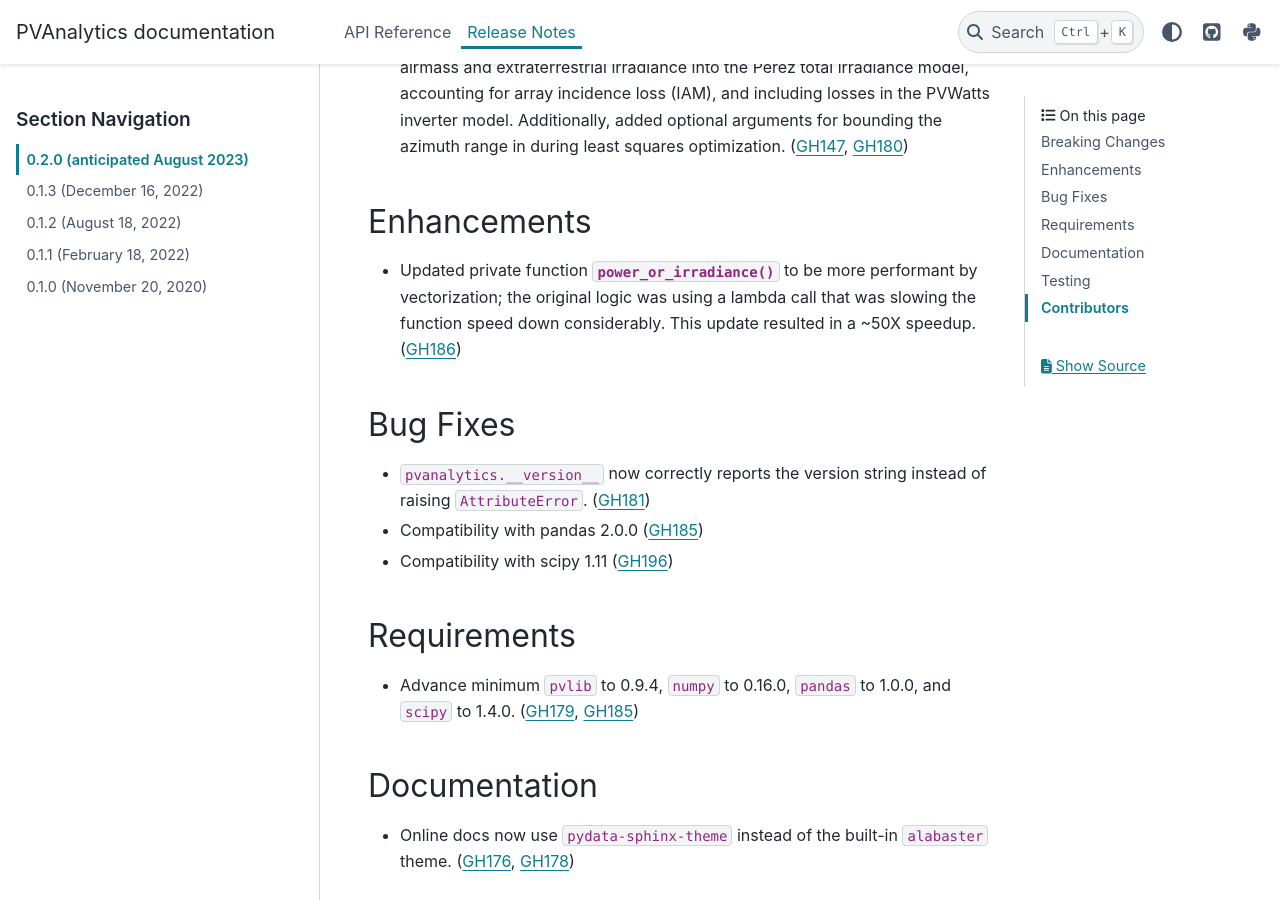
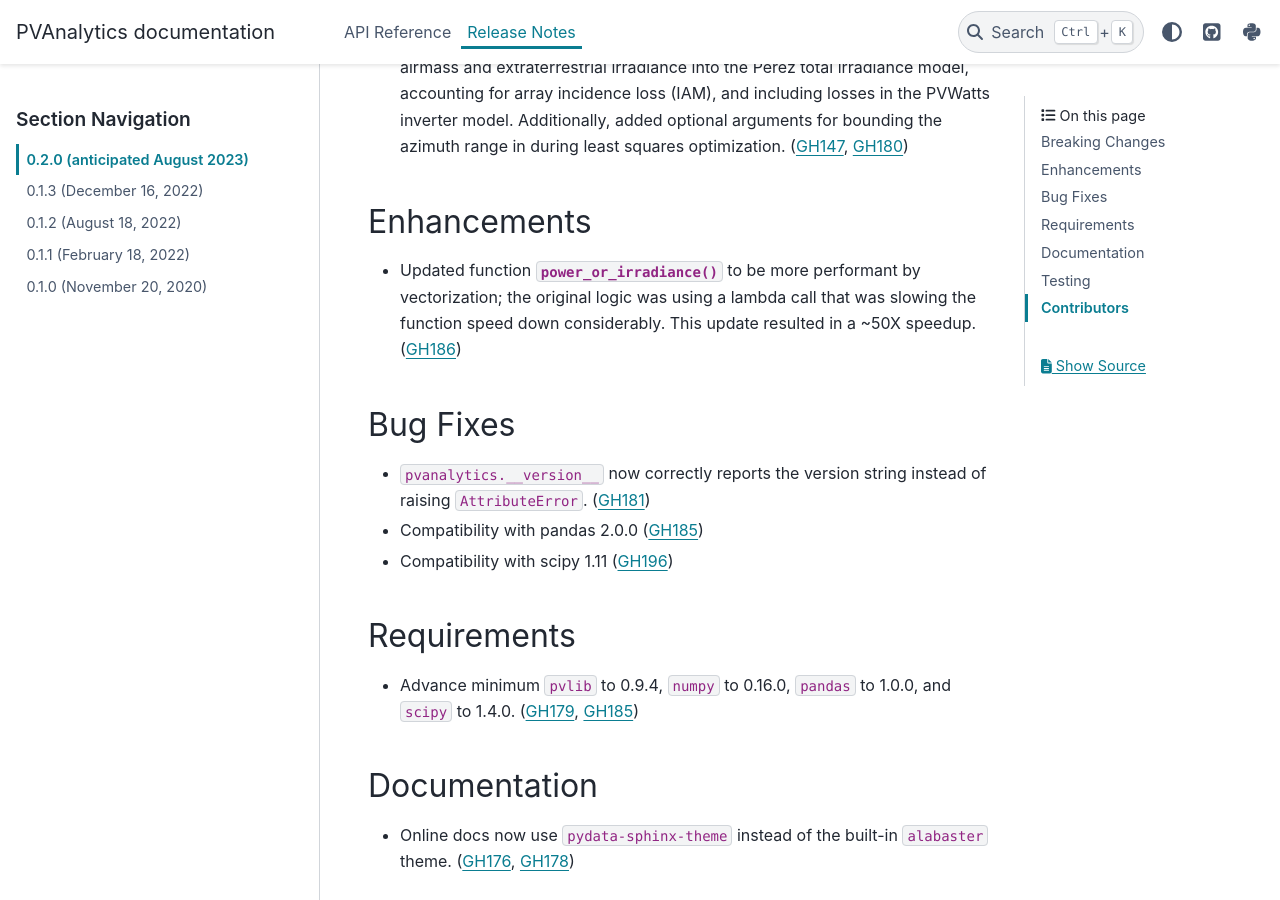
Before and after one commit to pvlib/pvanalytics, a Sphinx documentation site: the page built from docs/whatsnew/0.2.0.rst, in a window 1280 px wide and 900 px high, scrolled down 335 px. Built offline with Sphinx 7.4.7 and the PyData theme 0.15.4, drawn with Linux system fonts in a browser that asks for light colours; pages that are not in the unit, such as notebooks, are missing from menus.

Commit message:
Update docs/whatsnew/0.2.0.rst

```diff
--- a/docs/whatsnew/0.2.0.rst
+++ b/docs/whatsnew/0.2.0.rst
@@ -15,7 +15,7 @@ Breaking Changes
 
 Enhancements
 ~~~~~~~~~~~~
-* Updated private function :py:func:`~pvanalytics.features.daytime.power_or_irradiance`
+* Updated function :py:func:`~pvanalytics.features.daytime.power_or_irradiance`
   to be more performant by vectorization; the original logic was using a lambda call that was
   slowing the function speed down considerably. This update resulted in a ~50X speedup. (:pull:`186`)
 
```
